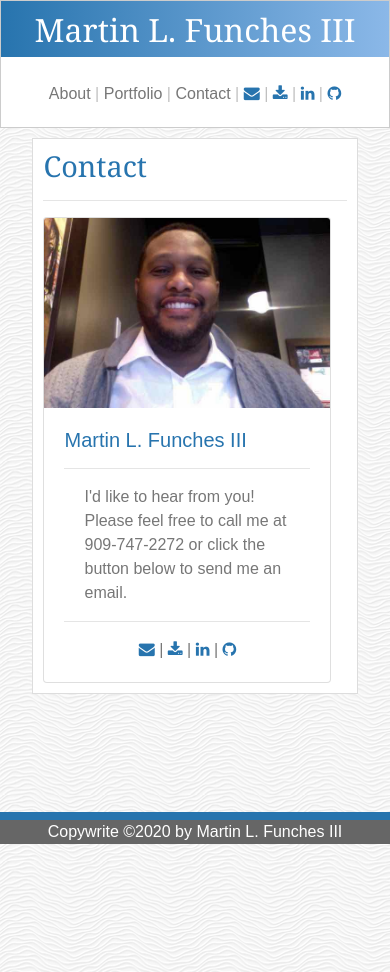
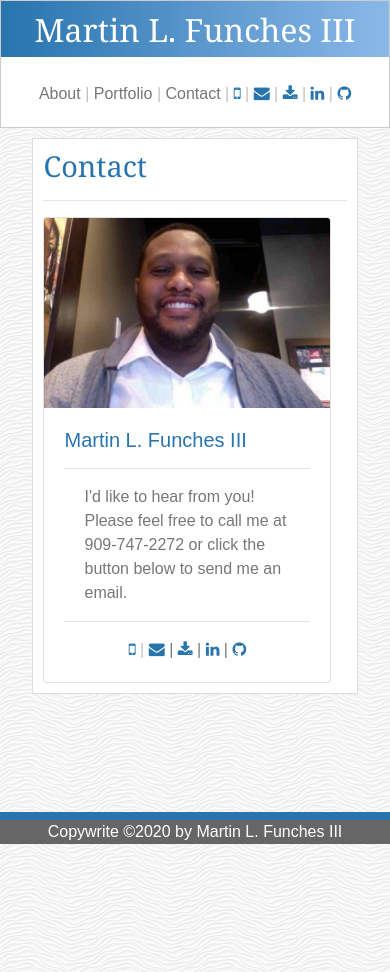
Before and after one commit to mlfiii/MyPortfolio, a plain HTML site: page contact.html in a window 390 px wide. Drawn offline with nearby package versions, Linux system fonts and the light colour scheme.

Commit message:
Added in phone icon.

```diff
--- a/contact.html
+++ b/contact.html
@@ -32,9 +32,10 @@
           <a href="index.html"> About </a><span class="text-silver">|</span>
           <a href="portfolio.html"> Portfolio </a>
           <span class="text-silver">|</span>
-          <a href="contact.html"> Contact </a> <span class="text-silver">|</span> <a
-            href="mailto:martin@funches.org?Subject=Resume" class="email"><i class="fa fa-envelope"
-              style="color:#2774AE;"></i></a>
+          <a href="contact.html"> Contact </a> <span class="text-silver">|</span> <a href="tel:1-909-747-2272"
+            class="text-ucla-blue"><i class="fa fa-mobile-phone" style="color:#2774AE;"></i></i></a> <span
+            class="text-silver">| </span><a href="mailto:martin@funches.org?Subject=Resume" class="email"><i
+              class="fa fa-envelope" style="color:#2774AE;"></i></a>
           <span class="text-silver">|</span>
           <a href="https://mlfiii.github.io/MyPortfolio/assets/downloads/MLFResume.pdf" target="_blank"><i
               class="fa fa-download" style="color:#2774AE;"></i>
@@ -62,7 +63,8 @@
               to send me an email.
             </p>
             <hr>
-            <div id="card-links" class="text-center">
+            <div id="card-links" class="text-center"><a href="tel:1-909-747-2272" class="text-ucla-blue"><i
+                  class="fa fa-mobile-phone" style="color:#2774AE;"></i></i></a> <span class="text-silver">|</span>
               <a href="mailto:martin@funches.org?Subject=Resume" class="email"><i class="fa fa-envelope"
                   style="color:#2774AE;"></i></a>
               |
```
Also changed, not shown: index.html (+4 -3 lines), portfolio.html (+5 -3 lines).
